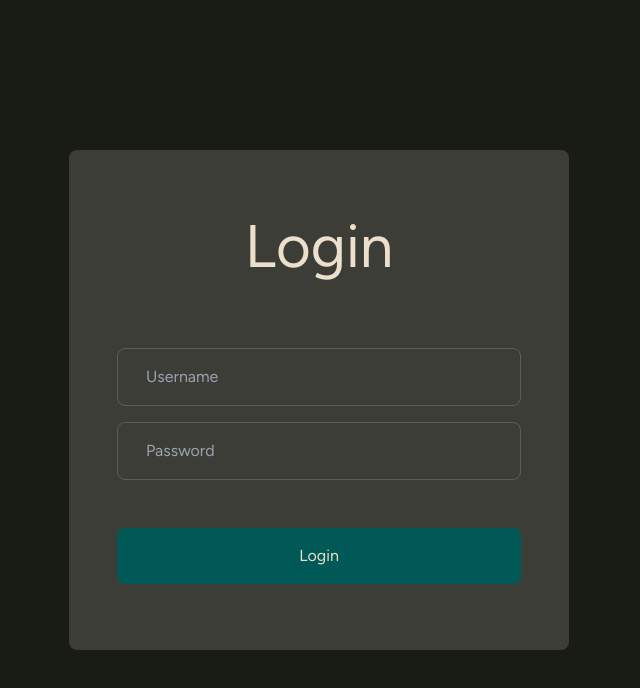
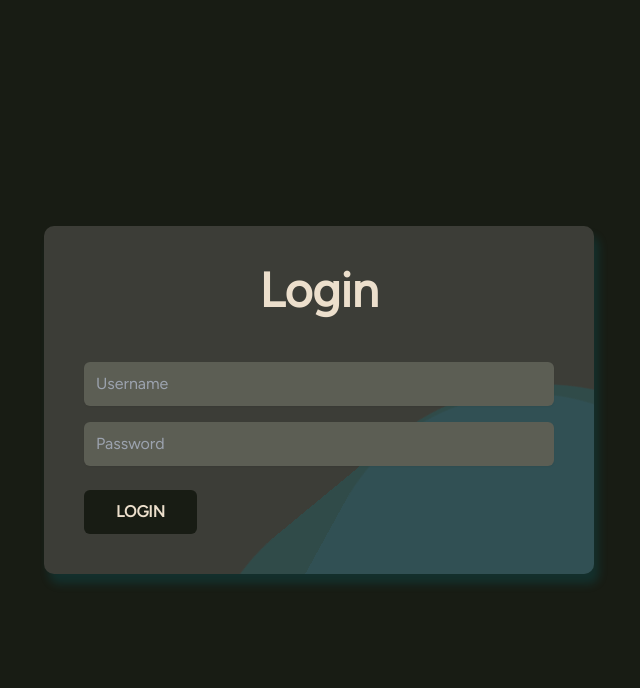
Before and after one commit to VVanto/aplikasi_skripsi, a Next.js app: page /login in a window 1280 px wide. Shown: the top 688 px of the page, without its empty margins (321-961 px from the left). Built offline with nearby package versions, Linux system fonts and the light colour scheme.

Commit message:
facelift halaman login

```diff
--- a/app/login/page.jsx
+++ b/app/login/page.jsx
@@ -42,14 +42,12 @@ function LoginForm() {
         return;
       }
 
-      // 2. Preload data dashboard (contoh: transaksi)
+      // 2. Preload data dashboard
       const preloadPromises = [
         fetch("/api/transaction?page=1", { credentials: "include" }),
         fetch("/api/users", { credentials: "include" }),
-        // tambah API lain sesuai kebutuhan
       ];
 
-      // Tunggu semua selesai
       const responses = await Promise.all(preloadPromises);
       const hasError = responses.some((res) => !res.ok);
 
@@ -66,20 +64,27 @@ function LoginForm() {
   };
 
   if (loading) {
-    return <Loading message="Memuat dashboard..." />;
+    return <Loading />;
   }
 
   return (
-    <div className="w-full h-screen flex items-center justify-center">
-      <form onSubmit={handleSubmit} className="bg-olive p-12 rounded-lg w-[500px] h-[500px] flex flex-col justify-center">
-        <h1 className="text-6xl  mb-16 text-center">Login</h1>
-        {error && <p className="text-red mb-4 bg-red p-3 rounded-lg text-center">{error}</p>}
+    <div className="w-full h-screen flex items-center justify-center bg-darkOlive overflow-hidden">
+      <div className="wave-container relative bg-olive rounded-[10px] w-[550px] p-10 shadow-[5px_10px_10px_rgba(2,128,144,0.2)] overflow-hidden transition-all duration-300 hover:shadow-[5px_15px_20px_rgba(2,128,144,0.3)]">
+        <div className="grid relative z-10" onSubmit={handleSubmit}>
+          <h1 className="text-5xl font-bold mb-8 text-center">Login</h1>
+
+          {error && (
+            <div className="mb-4 p-3 rounded-md bg-red-100 border border-red-300">
+              <p className="text-red-700 text-center text-sm">{error}</p>
+            </div>
+          )}
+          <div>
             <input
               type="text"
               placeholder="Username"
               value={formData.username}
               onChange={(e) => setFormData({ ...formData, username: e.target.value })}
-          className="px-7 py-4 my-2 w-full border border-lightOlive rounded-lg bg-olive "
+              className="block w-full px-3 py-2.5 mt-4 text-base bg-lightOlive border-0 rounded-md shadow-sm focus:outline-none focus:ring-2 focus:ring-[#028090] transition-all"
               required
               disabled={loading}
             />
@@ -88,18 +93,23 @@ function LoginForm() {
               placeholder="Password"
               value={formData.password}
               onChange={(e) => setFormData({ ...formData, password: e.target.value })}
-          className="px-7 py-4 my-2 w-full border border-lightOlive rounded-lg bg-olive "
+              onKeyPress={(e) => e.key === 'Enter' && handleSubmit(e)}
+              className="block w-full px-3 py-2.5 mt-4 text-base bg-lightOlive border-0 rounded-md shadow-sm focus:outline-none focus:ring-2 focus:ring-[#028090] transition-all"
               required
               disabled={loading}
             />
+
             <button
-          type="submit"
+              type="button"
+              onClick={handleSubmit}
               disabled={loading}
-          className="px-7 py-4 mt-10 bg-sage  rounded-lg disabled:opacity-50"
+              className="mt-6 px-8 py-2.5  uppercase font-semibold bg-darkOlive rounded-md border-0 cursor-pointer transition-all duration-300 hover:bg-darkOlive/60 disabled:opacity-50 disabled:cursor-not-allowed"
             >
               {loading ? "Memuat..." : "Login"}
             </button>
-      </form>
+          </div>
+        </div>
+      </div>
     </div>
   );
 }
@@ -107,7 +117,7 @@ function LoginForm() {
 // Wrap dengan Suspense di export default
 export default function LoginPage() {
   return (
-    <Suspense fallback={<Loading message="Loading..." />}>
+    <Suspense fallback={<Loading />}>
       <LoginForm />
     </Suspense>
   );
--- a/app/ui/globals.css
+++ b/app/ui/globals.css
@@ -82,10 +82,46 @@ a {
 }
 
 ::-webkit-scrollbar-thumb {
-  background-color: #3C3D37;
+  background-color: #3c3d37;
   border-radius: 9999px;
 }
 
 ::-webkit-scrollbar-thumb:hover {
   background-color: #5c5e54;
 }
+
+.wave-container::before,
+.wave-container::after {
+  content: "";
+  position: absolute;
+  width: 600px;
+  height: 600px;
+  border-top-left-radius: 40%;
+  border-top-right-radius: 45%;
+  border-bottom-left-radius: 35%;
+  border-bottom-right-radius: 40%;
+  z-index: 0;
+}
+
+.wave-container::before {
+  left: 40%;
+  bottom: -130%;
+  background-color: rgba(69, 105, 144, 0.15);
+  animation: waves 6s infinite linear;
+}
+
+.wave-container::after {
+  left: 35%;
+  bottom: -125%;
+  background-color: rgba(2, 128, 144, 0.2);
+  animation: waves 7s infinite linear;
+}
+
+@keyframes waves {
+  from {
+    transform: rotate(0deg);
+  }
+  to {
+    transform: rotate(360deg);
+  }
+}
--- a/tailwind.config.js
+++ b/tailwind.config.js
@@ -9,11 +9,17 @@ module.exports = {
     extend: {
       animation: {
         fadeIn: "fadeIn 0.3s ease-out forwards",
+        waves: "waves 6s infinite linear",
+        wavesAlt: "waves 7s infinite linear",
       },
       keyframes: {
         fadeIn: {
           "0%": { opacity: "0", transform: "translateY(-10px)" },
           "100%": { opacity: "1", transform: "translateY(0)" },
+        },
+        waves: {
+          "0%": { transform: "rotate(0deg)" },
+          "100%": { transform: "rotate(360deg)" },
         },
       },
       colors: {
```
Lines whose indentation alone changed are shown as unchanged.
